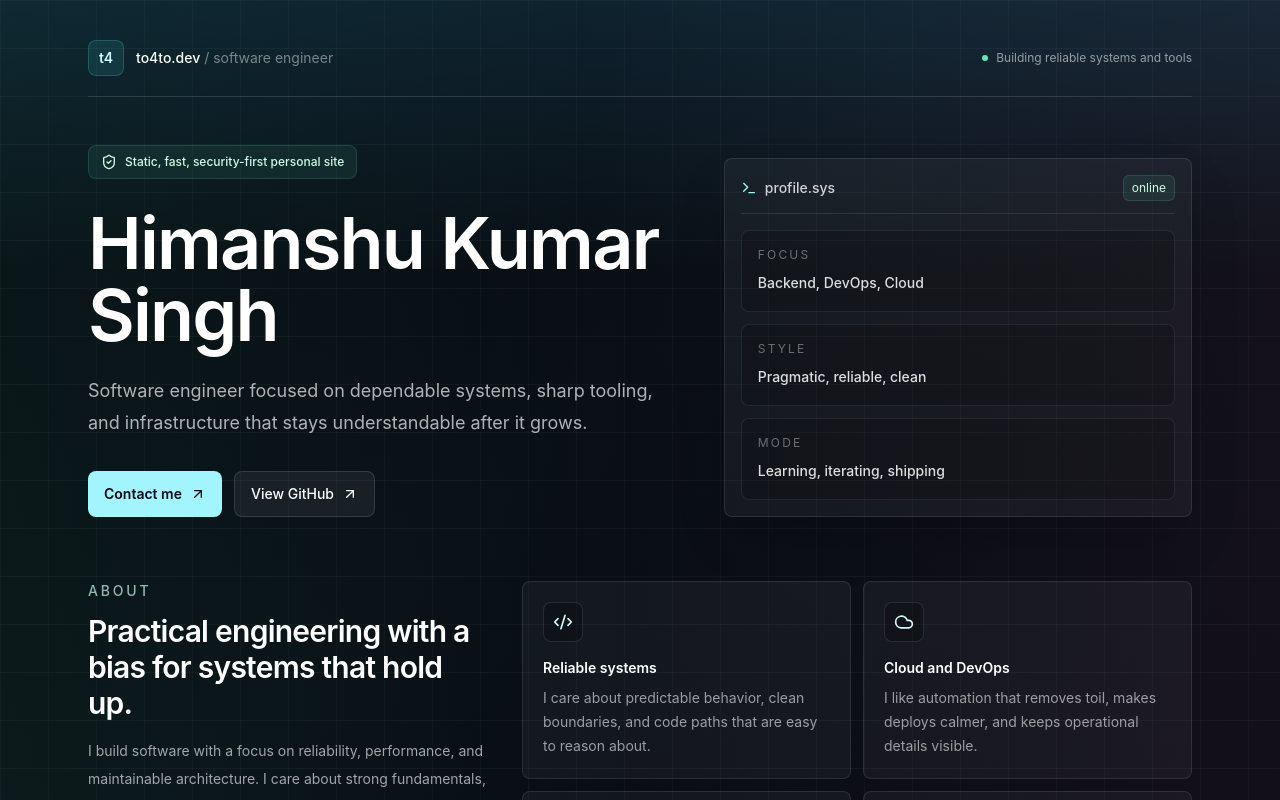
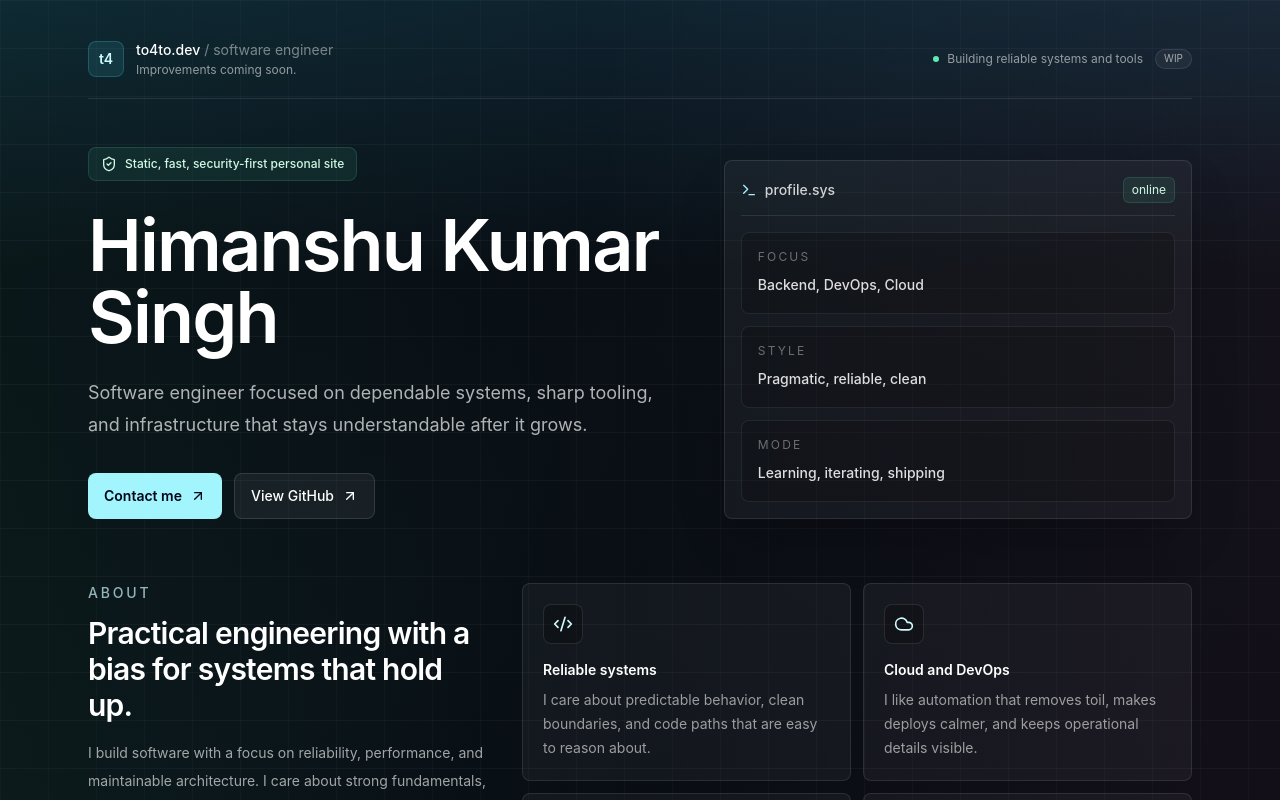
Before and after one commit to to4to/to4to.github.io, a Next.js app: page / in a window 1280 px wide. Shown: the top 800 px of the page. Built offline with nearby package versions, Linux system fonts and the light colour scheme.

Commit message:
Update banner and security policy

```diff
--- a/src/components/Banner.tsx
+++ b/src/components/Banner.tsx
@@ -6,14 +6,22 @@ export default function Banner() {
                     <span className="grid h-9 w-9 place-items-center rounded-lg border border-cyan-300/20 bg-cyan-300/10 text-sm font-semibold text-cyan-100">
                         t4
                     </span>
-                    <p className="text-sm text-white/72">
-                        <span className="font-medium text-white">to4to.dev</span>
-                        <span className="text-white/45"> / software engineer</span>
-                    </p>
+                    <div>
+                        <p className="text-sm text-white/72">
+                            <span className="font-medium text-white">to4to.dev</span>
+                            <span className="text-white/45"> / software engineer</span>
+                        </p>
+                        <p className="mt-0.5 text-xs text-white/55">
+                            Improvements coming soon.
+                        </p>
+                    </div>
                 </div>
                 <div className="flex items-center gap-2 text-xs text-white/55">
                     <span className="h-1.5 w-1.5 rounded-full bg-emerald-300" />
                     <span>Building reliable systems and tools</span>
+                    <span className="ml-1 inline-flex items-center rounded-full border border-white/10 bg-white/5 px-2 py-0.5 text-[10px] text-white/60">
+                        WIP
+                    </span>
                 </div>
             </div>
         </aside>
```
Also changed, not shown: public/.well-known/security.txt.
